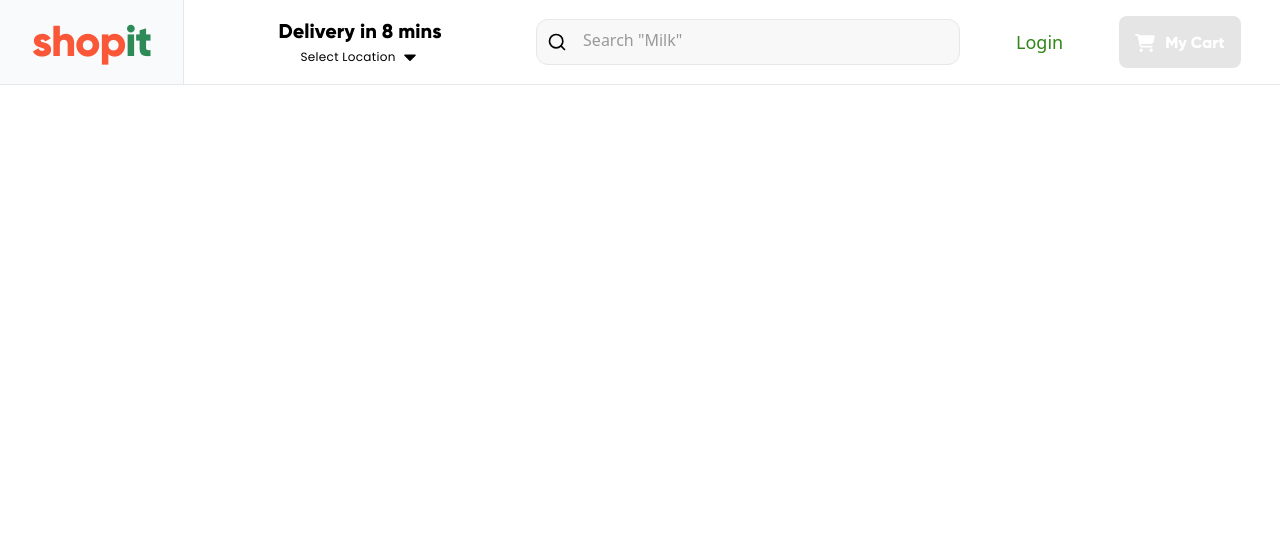
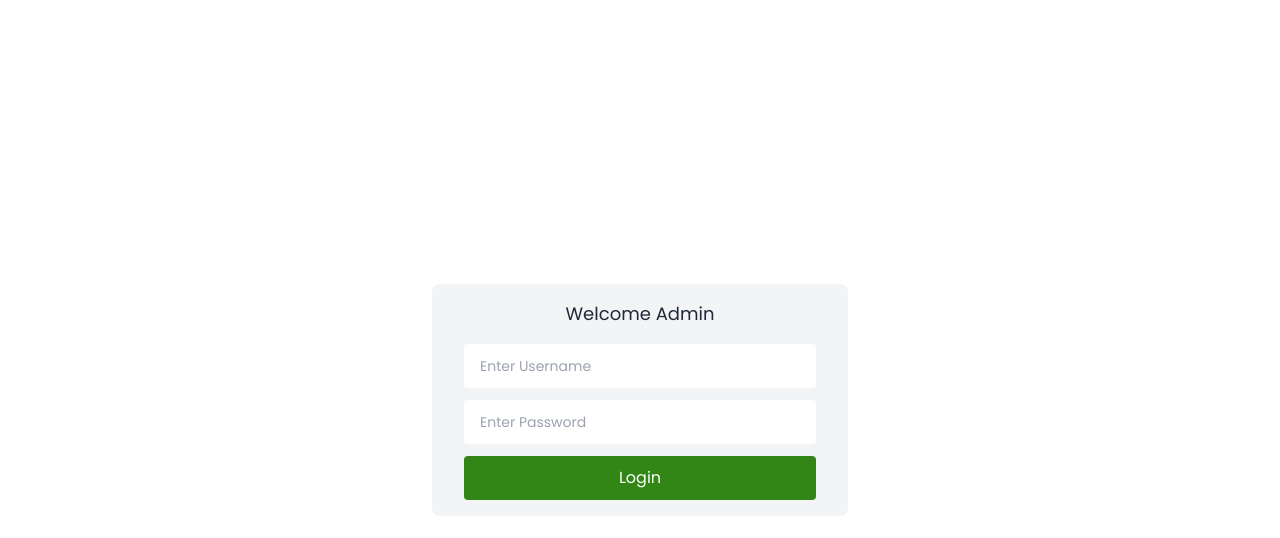
Before and after one commit to manav-95/blinkit-clone, a React (Vite) app in the folder frontend/: page /admin/login in a window 1280 px wide. Shown: the top 538 px of the page. Built offline with nearby package versions, Linux system fonts and the light colour scheme.

Commit message:
admin login and redirecting done without sessions

```diff
--- a/frontend/src/App.tsx
+++ b/frontend/src/App.tsx
@@ -1,67 +1,39 @@
 import { Routes, Route } from "react-router-dom"
 import Home from "./pages/Home"
 import Search from "./pages/Search"
-import Navbar from "./components/Navbar"
 import './App.css'
 
-import { useLocation as useLocationHook } from "./contexts/LocationContext"
-import LocationWindow from "./components/LocationWindow"
-
-import { useCart } from "./contexts/CartContext"
-import Cart from "./components/Cart"
-
-import { useAuth } from "./contexts/AuthContext"
-import LoginWindow from "./components/LoginWindow"
 import ProductDetails from "./pages/ProductDetails"
 import CategoryProducts from "./pages/CategoryProducts"
 import ProductsByCategory from "./pages/ProductsByCategory"
-// import ProductCard from "./components/ProductCard"
+import UserLayout from "./layouts/UserLayout"
+import AdminLayout from "./layouts/AdminLayout"
+import AdminLogin from "./pages/AdminLogin"
+import AdminDashboard from "./pages/AdminDashboard"
 
 function App() {
-
-  const { openLocationBox } = useLocationHook();
-  const { cartOpen } = useCart();
-  const { loginBox } = useAuth();
 
 
   return (
     <>
-      <div className="relative h-screen w-full">
-        <div className="min-h-[5.3rem] mb-0">
-          <Navbar />
-        </div>
+        <Routes>
 
-        {openLocationBox && (
-          <>
-            <div className="fixed top-0 h-screen w-full bg-black/50 z-40">
-              <LocationWindow />
-            </div>
-          </>
-        )}
-        {cartOpen && (
-          <>
-            <div className="fixed top-0 h-screen w-full bg-black/50 z-40">
-              <Cart />
-            </div>
-          </>
-        )}
-        {loginBox && (
-          <>
-            <div className="fixed top-0 h-screen w-full bg-black/50 z-50">
-              <LoginWindow />
-            </div>
-          </>
-        )}
-        <Routes>
-          <Route path="/" element={<Home />} />
-          <Route path="/s" element={<Search />} />
-          <Route path="/pn/:productName/pid/:productId" element={<ProductDetails />} />
-          {/* <Route path="/card" element={<ProductCard />} /> */}
-          <Route path="/cn/:categoryName" element={<CategoryProducts />} />
-          <Route path="/cn/:categoryName/:subCategoryName" element={<ProductsByCategory />} />
+          {/* User Routes */}
+          <Route path="/" element={<UserLayout />}>
+            <Route index path="/" element={<Home />} />
+            <Route path="s" element={<Search />} />
+            <Route path="pn/:productName/pid/:productId" element={<ProductDetails />} />
+            <Route path="cn/:categoryName" element={<CategoryProducts />} />
+            <Route path="cn/:categoryName/:subCategoryName" element={<ProductsByCategory />} />
+          </Route>
+
+          {/* Admin Routes */}
+          <Route path="/admin" element={<AdminLayout />}>
+            <Route index path="login" element={<AdminLogin />} />
+            <Route path="dashboard" element={<AdminDashboard />} />
+          </Route>
+
         </Routes>
-
-      </div>
     </>
   )
 }
--- /dev/null
+++ b/frontend/src/layouts/AdminLayout.tsx
@@ -0,0 +1,12 @@
+import React from 'react'
+import { Outlet } from 'react-router-dom'
+
+function AdminLayout() {
+    return (
+        <div>
+            <Outlet />
+        </div>
+    )
+}
+
+export default AdminLayout
--- /dev/null
+++ b/frontend/src/layouts/UserLayout.tsx
@@ -0,0 +1,50 @@
+import { Outlet } from 'react-router-dom'
+import Navbar from '../components/Navbar'
+
+import { useLocation as useLocationHook } from "../contexts/LocationContext"
+import LocationWindow from "../components/LocationWindow"
+
+import { useCart } from "../contexts/CartContext"
+import Cart from "../components/Cart"
+
+import { useAuth } from "../contexts/AuthContext"
+import LoginWindow from "../components/LoginWindow"
+
+const UserLayout = () => {
+
+    const { openLocationBox } = useLocationHook();
+    const { cartOpen } = useCart();
+    const { loginBox } = useAuth();
+
+    return (
+        <div className="relative h-screen w-full">
+            <div className="min-h-[5.3rem] mb-0">
+                <Navbar />
+            </div>
+            {openLocationBox && (
+                <>
+                    <div className="fixed top-0 h-screen w-full bg-black/50 z-40">
+                        <LocationWindow />
+                    </div>
+                </>
+            )}
+            {cartOpen && (
+                <>
+                    <div className="fixed top-0 h-screen w-full bg-black/50 z-40">
+                        <Cart />
+                    </div>
+                </>
+            )}
+            {loginBox && (
+                <>
+                    <div className="fixed top-0 h-screen w-full bg-black/50 z-50">
+                        <LoginWindow />
+                    </div>
+                </>
+            )}
+            <Outlet />
+        </div>
+    )
+}
+
+export default UserLayout
--- /dev/null
+++ b/frontend/src/pages/AdminDashboard.tsx
@@ -0,0 +1,11 @@
+import React from 'react'
+
+const AdminDashboard = () => {
+  return (
+    <div>
+      d
+    </div>
+  )
+}
+
+export default AdminDashboard
--- /dev/null
+++ b/frontend/src/pages/AdminLogin.tsx
@@ -0,0 +1,86 @@
+import axios from "axios";
+import { useEffect, useState } from "react";
+import { useNavigate } from "react-router-dom";
+
+const AdminLogin = () => {
+
+    const navigate = useNavigate();
+
+    const [formData, setFormData] = useState({
+        username: '',
+        password: ''
+    });
+
+    const [error, setError] = useState('')
+
+    const handleSubmit = async (e: React.FormEvent<HTMLFormElement>) => {
+        e.preventDefault();
+        try {
+            console.log("Form submitted:", formData);
+
+            const res = await axios.post("http://localhost:5000/api/admin/login", formData);
+
+            if (res.status === 200) {
+                navigate(`/admin/dashboard`)
+                console.log("Login Success:", res.data);
+            }
+
+        } catch (error: any) {
+            if (error?.response?.status === 401) {
+                setError("Invalid Credentials")
+            }
+            console.error("Login error:", error.response?.data || error.message);
+        }
+    };
+
+    useEffect(() => {
+        if (formData) {
+            setError('')
+        }
+    },[formData])
+
+    return (
+        <div className="h-screen w-full relative">
+            <div className="absolute top-1/2 left-1/2 -translate-x-1/2 -translate-y-1/2">
+                <div className="bg-gray-100 w-[26rem] flex flex-col items-center p-4 rounded-lg font-poppins">
+                    <h1 className="text-lg mb-4 text-gray-800">Welcome Admin</h1>
+                    <form onSubmit={handleSubmit} className="flex flex-col min-w-[22rem] space-y-3">
+                        <input
+                            type="text"
+                            maxLength={20}
+                            value={formData.username}
+                            onChange={(e) =>
+                                setFormData({ ...formData, username: e.target.value })
+                            }
+                            placeholder="Enter Username"
+                            className="text-sm py-3 px-4 rounded bg-white outline-none"
+                            required
+                        />
+                        <input
+                            type="password"
+                            maxLength={20}
+                            value={formData.password}
+                            onChange={(e) =>
+                                setFormData({ ...formData, password: e.target.value })
+                            }
+                            placeholder="Enter Password"
+                            className="text-sm py-3 px-4 rounded bg-white outline-none"
+                            required
+                        />
+                        {error &&
+                            <span className="text-red-500 text-center text-sm">{error}</span>
+                        }
+                        <button
+                            type="submit"
+                            className="bg-darkGreen text-white py-2.5 px-4 rounded"
+                        >
+                            Login
+                        </button>
+                    </form>
+                </div>
+            </div>
+        </div>
+    );
+};
+
+export default AdminLogin;
```
Also changed, not shown: 1 other file (tests, documents, lock files or other folders).
